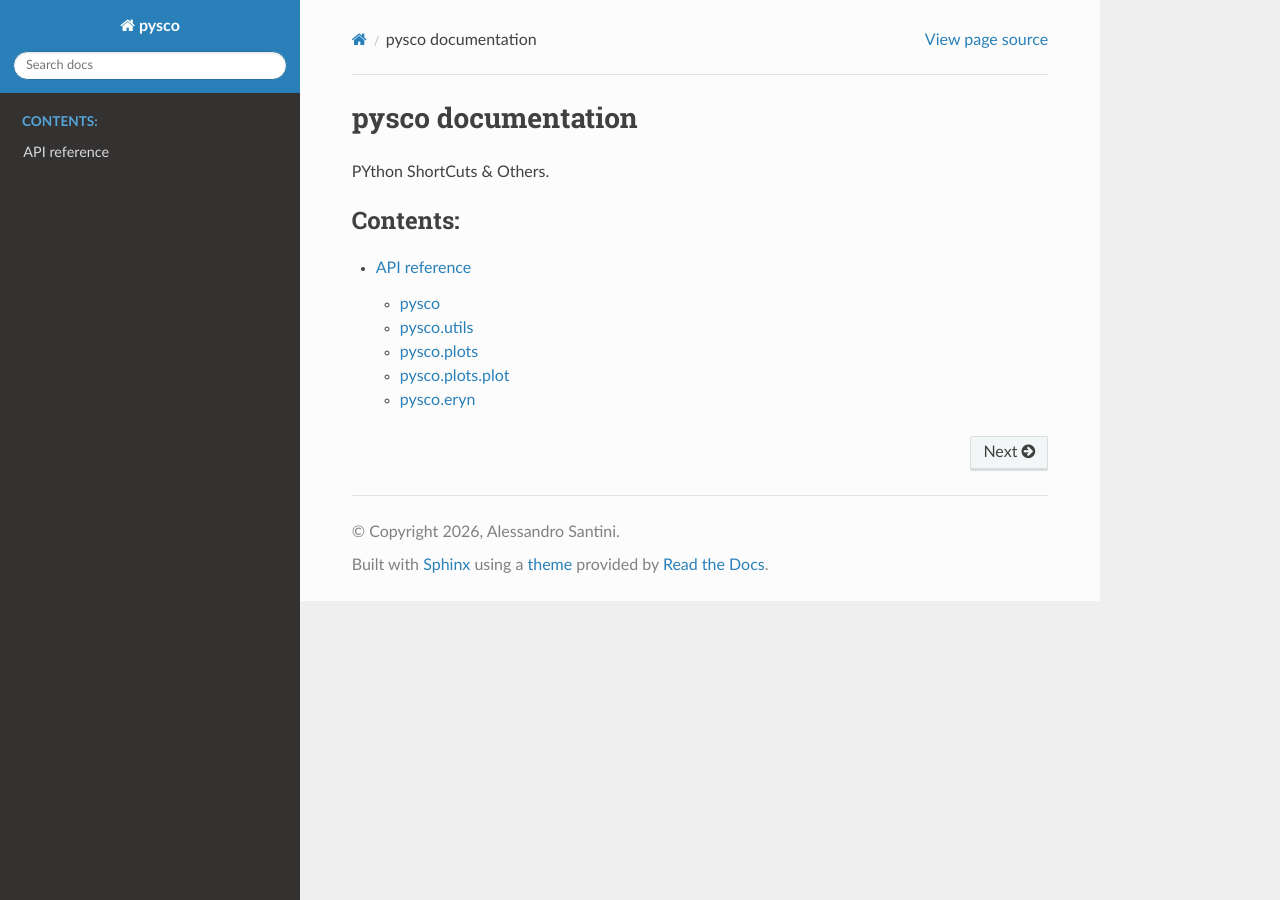
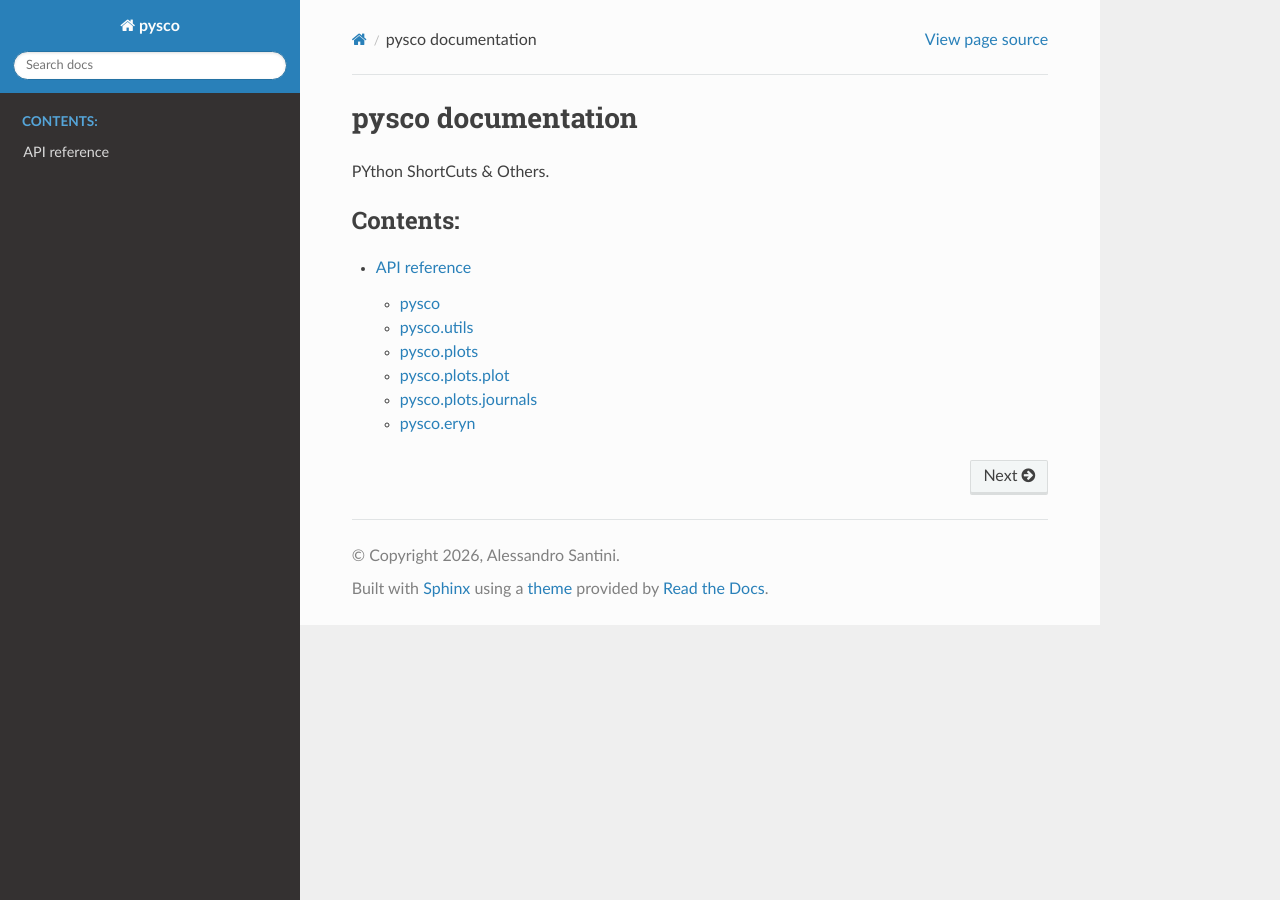
Before and after one commit to asantini29/pysco, a Sphinx documentation site: the page built from docs/index.rst, in a window 1280 px wide. Built offline with Sphinx 7.4.7 and the Read the Docs theme 3.1.0, drawn with Linux system fonts in a browser that asks for light colours.

Commit message:
docs: document pysco.plots.journals and add GitHub Pages docs link
Co-authored-by: asantini29 <79840851+asantini29@users.noreply.github.com>

```diff
--- a/docs/modules.rst
+++ b/docs/modules.rst
@@ -33,6 +33,14 @@ pysco.plots.plot
    :undoc-members:
    :show-inheritance:
 
+pysco.plots.journals
+--------------------
+
+.. automodule:: pysco.plots.journals
+   :members:
+   :undoc-members:
+   :show-inheritance:
+
 pysco.eryn
 ----------
 
```
Also changed, not shown: README.md (+1 -0 lines).
